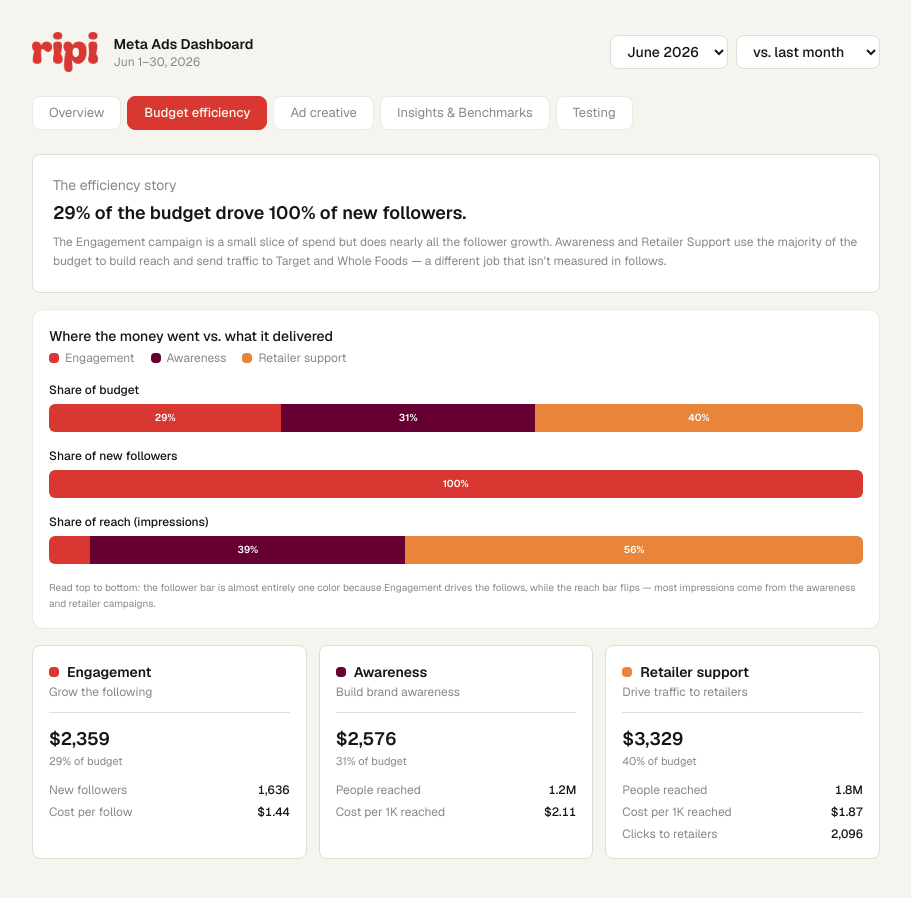
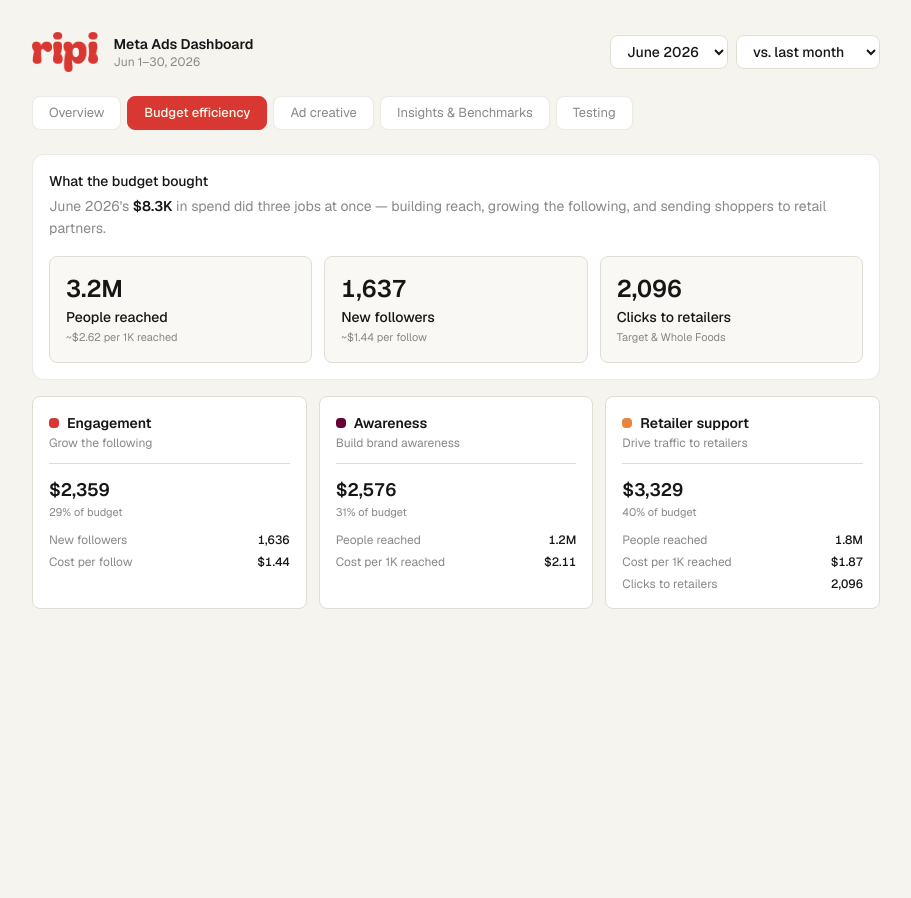
Before and after one commit to leahsarahq/leahquallsconsulting, a Next.js app: page / in a window 1280 px wide. Both pictures are taken after a click on the button "Budget efficiency". Shown: the top 898 px of the page, without its empty margins (184-1095 px from the left). After the commit the page ends 800 px from the top, so only its background shows below. Built offline with nearby package versions, Linux system fonts and the light colour scheme.

Commit message:
feat: replace stacked bar with budget summary stats
Replaced campaign-focused stacked bar with a large stat showing budget impact.

Co-authored-by: leahsarahq <289750554+leahsarahq@users.noreply.github.com>

```diff
--- a/components/tabs/daily-tab.tsx
+++ b/components/tabs/daily-tab.tsx
@@ -17,41 +17,19 @@ function pct(part: number, whole: number) {
   return whole > 0 ? (part / whole) * 100 : 0
 }
 
-// A single 100%-stacked horizontal bar with segments per campaign.
-function StackedBar({
-  title,
-  totals,
-  grandTotal,
-}: {
-  title: string
-  totals: Record<Campaign, number>
-  grandTotal: number
-}) {
+// A single large stat showing what the budget delivered.
+function BoughtStat({ value, label, sublabel }: { value: string; label: string; sublabel: string }) {
   return (
-    <div>
-      <p className="text-xs font-medium text-foreground mb-1.5">{title}</p>
-      <div className="flex h-7 w-full overflow-hidden rounded-md">
-        {CAMPAIGN_ORDER.map((c) => {
-          const share = pct(totals[c], grandTotal)
-          if (share < 0.5) return null
-          return (
-            <div
-              key={c}
-              className="flex items-center justify-center text-[10px] font-semibold text-white"
-              style={{ width: `${share}%`, backgroundColor: CAMPAIGN_STYLE[c].color }}
-              title={`${CAMPAIGN_STYLE[c].label}: ${share.toFixed(0)}%`}
-            >
-              {share >= 8 ? `${share.toFixed(0)}%` : ""}
-            </div>
-          )
-        })}
-      </div>
+    <div className="rounded-lg border border-border bg-muted/40 p-4">
+      <p className="text-2xl font-semibold text-foreground tabular-nums">{value}</p>
+      <p className="mt-0.5 text-sm font-medium text-foreground">{label}</p>
+      <p className="mt-0.5 text-[11px] text-muted-foreground">{sublabel}</p>
     </div>
   )
 }
 
 export function DailyTab() {
-  const { selectedMonth } = useMonth()
+  const { selectedMonth, monthInfo } = useMonth()
   const { adsData } = getDataForMonth(selectedMonth)
 
   // Aggregate spend / follows / impressions / clicks per campaign.
@@ -71,46 +49,33 @@ export function DailyTab() {
   const totalSpend = CAMPAIGN_ORDER.reduce((s, c) => s + spend[c], 0)
   const totalFollows = CAMPAIGN_ORDER.reduce((s, c) => s + follows[c], 0)
   const totalImpressions = CAMPAIGN_ORDER.reduce((s, c) => s + impressions[c], 0)
-
-  const engagementBudgetShare = pct(spend.Engagement, totalSpend)
-  const engagementFollowShare = pct(follows.Engagement, totalFollows)
-
-  const legend = CAMPAIGN_ORDER.map((c) => ({ color: CAMPAIGN_STYLE[c].color, label: CAMPAIGN_STYLE[c].label }))
+  const retailerClicks = clicks["Retailer Support"]
 
   return (
     <div className="space-y-4">
-      {/* Headline insight */}
-      <div className="rounded-lg border border-border bg-card p-5">
-        <p className="text-sm text-muted-foreground">The efficiency story</p>
-        <p className="mt-1 text-lg font-semibold text-foreground text-balance">
-          {engagementBudgetShare.toFixed(0)}% of the budget drove {engagementFollowShare.toFixed(0)}% of new followers.
+      {/* What the budget bought */}
+      <ChartSection title="What the budget bought">
+        <p className="text-sm text-muted-foreground leading-relaxed">
+          {monthInfo.label}&apos;s <span className="font-semibold text-foreground">${(totalSpend / 1000).toFixed(1)}K</span>{" "}
+          in spend did three jobs at once — building reach, growing the following, and sending shoppers to retail partners.
         </p>
-        <p className="mt-1.5 text-xs text-muted-foreground leading-relaxed">
-          The Engagement campaign is a small slice of spend but does nearly all the follower growth. Awareness and
-          Retailer Support use the majority of the budget to build reach and send traffic to Target and Whole Foods — a
-          different job that isn&apos;t measured in follows.
-        </p>
-      </div>
-
-      {/* Budget vs. results */}
-      <ChartSection title="Where the money went vs. what it delivered">
-        <div className="mb-4 flex flex-wrap gap-4 text-xs text-muted-foreground">
-          {legend.map((item) => (
-            <span key={item.label} className="flex items-center gap-1.5">
-              <span className="h-2.5 w-2.5 rounded-sm" style={{ backgroundColor: item.color }} />
-              {item.label}
-            </span>
-          ))}
+        <div className="mt-4 grid grid-cols-1 gap-3 sm:grid-cols-3">
+          <BoughtStat
+            value={`${(totalImpressions / 1000000).toFixed(1)}M`}
+            label="People reached"
+            sublabel={`~$${((totalSpend / totalImpressions) * 1000).toFixed(2)} per 1K reached`}
+          />
+          <BoughtStat
+            value={totalFollows.toLocaleString()}
+            label="New followers"
+            sublabel={`~$${(spend.Engagement / follows.Engagement).toFixed(2)} per follow`}
+          />
+          <BoughtStat
+            value={retailerClicks.toLocaleString()}
+            label="Clicks to retailers"
+            sublabel="Target & Whole Foods"
+          />
         </div>
-        <div className="space-y-4">
-          <StackedBar title="Share of budget" totals={spend} grandTotal={totalSpend} />
-          <StackedBar title="Share of new followers" totals={follows} grandTotal={totalFollows} />
-          <StackedBar title="Share of reach (impressions)" totals={impressions} grandTotal={totalImpressions} />
-        </div>
-        <p className="mt-4 text-[10px] text-muted-foreground leading-relaxed">
-          Read top to bottom: the follower bar is almost entirely one color because Engagement drives the follows, while
-          the reach bar flips — most impressions come from the awareness and retailer campaigns.
-        </p>
       </ChartSection>
 
       {/* Per-campaign role cards */}
```
Also changed, not shown: 1 other file (tests, documents, lock files or other folders).
